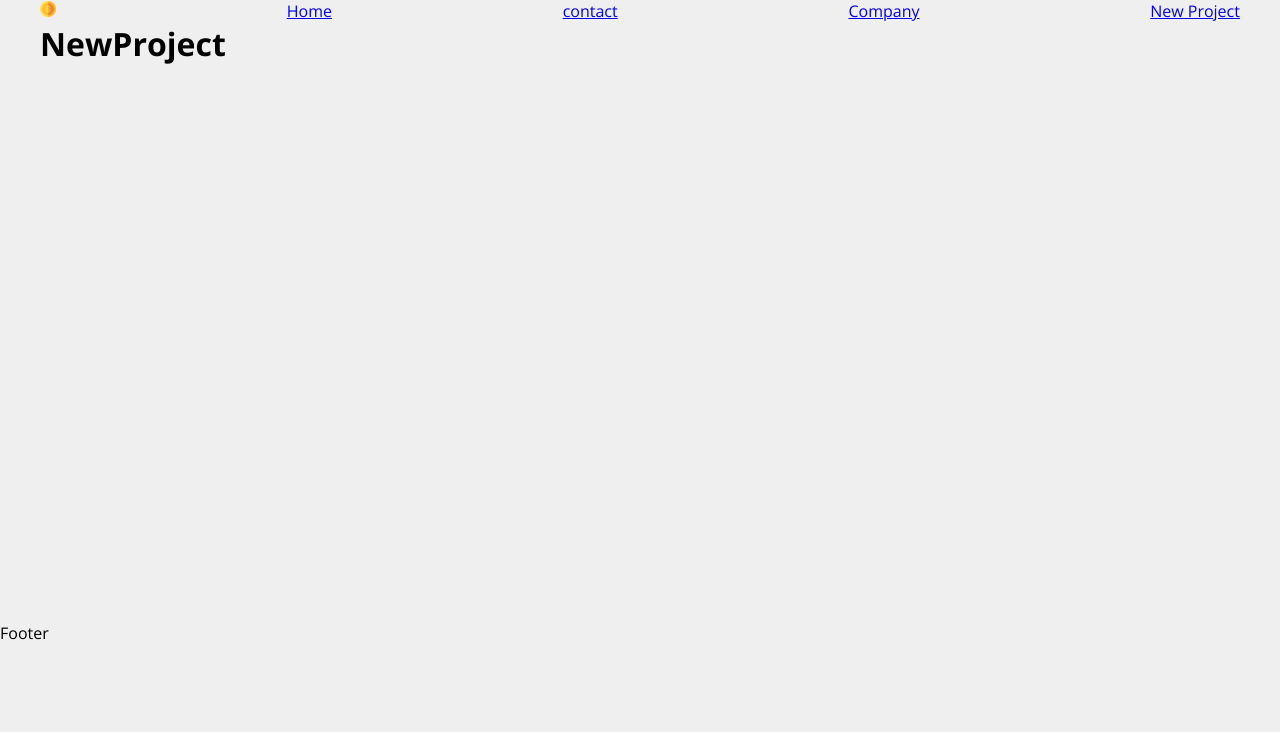
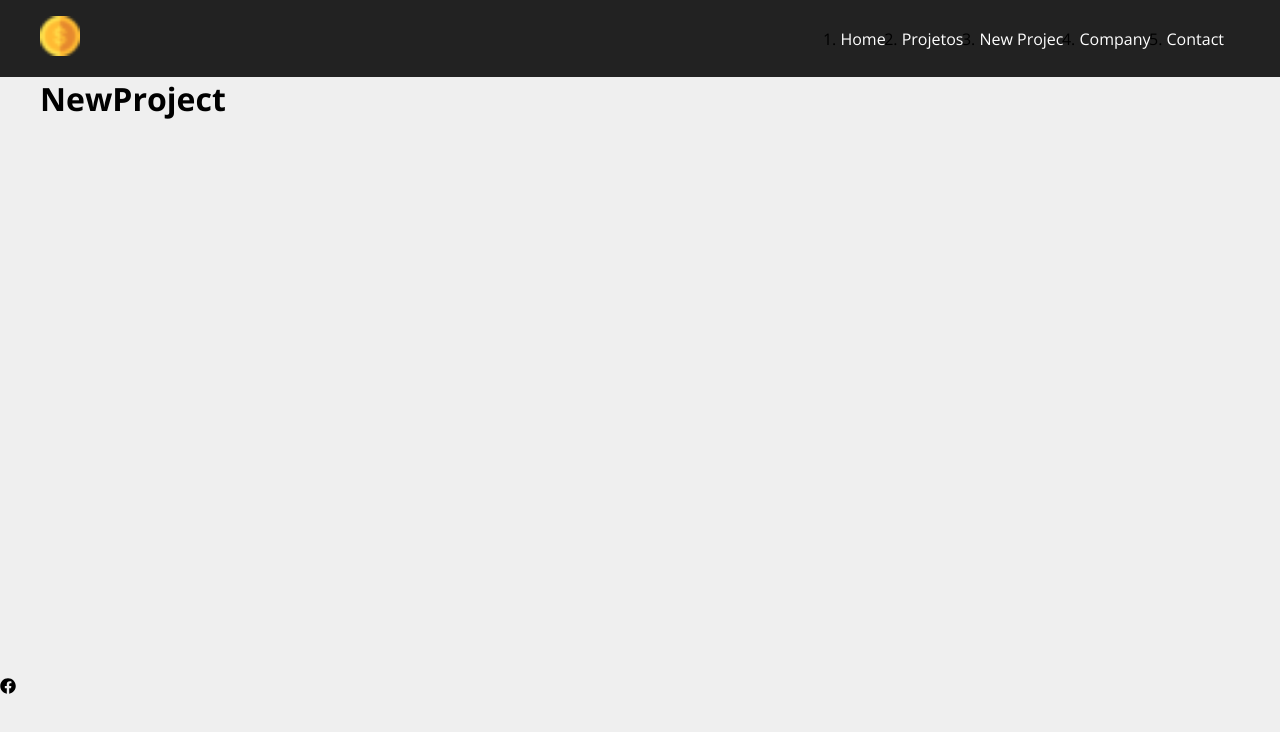
Before and after one commit to Aline12Lima/costs, a React (Create React App) app: page /newproject in a window 1280 px wide. Shown: the top 732 px of the page. Built offline with nearby package versions, Linux system fonts and the light colour scheme.

Commit message:
Formatação do  header e Css

```diff
--- a/package.json
+++ b/package.json
@@ -9,6 +9,7 @@
     "@testing-library/user-event": "^13.5.0",
     "react": "^19.0.0",
     "react-dom": "^19.0.0",
+    "react-icons": "^5.5.0",
     "react-router-dom": "^7.3.0",
     "react-scripts": "5.0.1",
     "web-vitals": "^2.1.4"
--- a/src/App.js
+++ b/src/App.js
@@ -3,6 +3,7 @@ import Home from './components/Pages/Home.js'
 import  Company from './components/Pages/Company.js'
 import Contact from './components/Pages/Contact.js'
 import NewProject from './components/Pages/NewProject.js'
+import Projects from './components/Pages/Projects.js'
 import Container from './components/Layout/Container.js'
 import Navbar from './components/Layout/Navbar.js'
 import Footer from './components/Layout/Footer.js'
@@ -23,6 +24,7 @@ function App() {
 
               <Route exact path='/' element={<Home />} />
               <Route exact path='/company' element={<Company />} />
+              <Route exact path='/projects' element={< Projects/>} />
               <Route exact path='/contact' element={<Contact />} />
               <Route exact path='/newproject' element={<NewProject />} />
 
--- a/src/components/Layout/Footer.js
+++ b/src/components/Layout/Footer.js
@@ -1,6 +1,14 @@
+import {FaFacebook, FaInstagram, FaLinkedin} from 'react-icons/fa'
+import styles from './Footer.module.css'
 function Footer (){
     return(
-        <p> Footer</p>
+        <footer>
+            <ul>
+                <li>
+                    <FaFacebook/>
+                </li>
+            </ul>
+        </footer>
     )
 }
 
--- a/src/components/Layout/Navbar.js
+++ b/src/components/Layout/Navbar.js
@@ -1,18 +1,33 @@
 import { Link } from "react-router-dom"
 import Container from "./Container"
 
-import style from './Navbar.module.css'
+import styles from './Navbar.module.css'
 import logo from '../../img/favicon.png'
 
 function Navbar(){
     return(
-        <nav>
+        <nav class={styles.navbar}>
           <Container>
-              <Link to='/'> <img src={logo} alt=" Costs"></img> </Link>
-              <Link to='/'> Home </Link>
-              <Link to='/contact'> contact </Link>
-              <Link to='/company'> Company </Link>
-              <Link to='/newproject'> New Project</Link>
+              <Link to='/'> <img src={logo} alt=" Costs" class={styles.logo}></img> </Link>
+              <ul class={styles.list}>
+                <li class={styles.item}>
+                  <Link to='/'> Home </Link>
+                </li>
+                <li class={styles.item}>
+                  <Link to='/projects'> Projetos</Link>
+                </li>
+                <li class={styles.item}>
+                <Link to='/newproject'> New Projec </Link>
+                </li>
+                <li class={styles.item}>
+                 <Link to='/company'> Company </Link>
+                </li>
+                <li class={styles.item}>
+                <Link to='/contact'> Contact </Link>
+                </li>
+
+              </ul>
+
           </Container>
         </nav>
     )
--- a/src/components/Layout/Navbar.module.css
+++ b/src/components/Layout/Navbar.module.css
@@ -0,0 +1,25 @@
+.navbar{
+    display: flex;
+    justify-content: space-between;
+    background-color: #222;
+    padding: 1em;
+}
+.list{
+    display: flex;
+    list-style: nome;
+
+    align-items: center;
+}
+
+.logo{
+    width: 40px;
+}
+
+.item a{
+    margin-right: 1em;
+    color: #FFF;
+    text-decoration: none;
+}
+.item a:hover{
+    color: #ffbb33;
+}
--- /dev/null
+++ b/src/components/Pages/Projects.js
@@ -0,0 +1,7 @@
+function Projects(){
+    return(
+        <h1>Project</h1>
+    )
+}
+
+export default Projects
```
Also changed, not shown: 1 other file (tests, documents, lock files or other folders).
